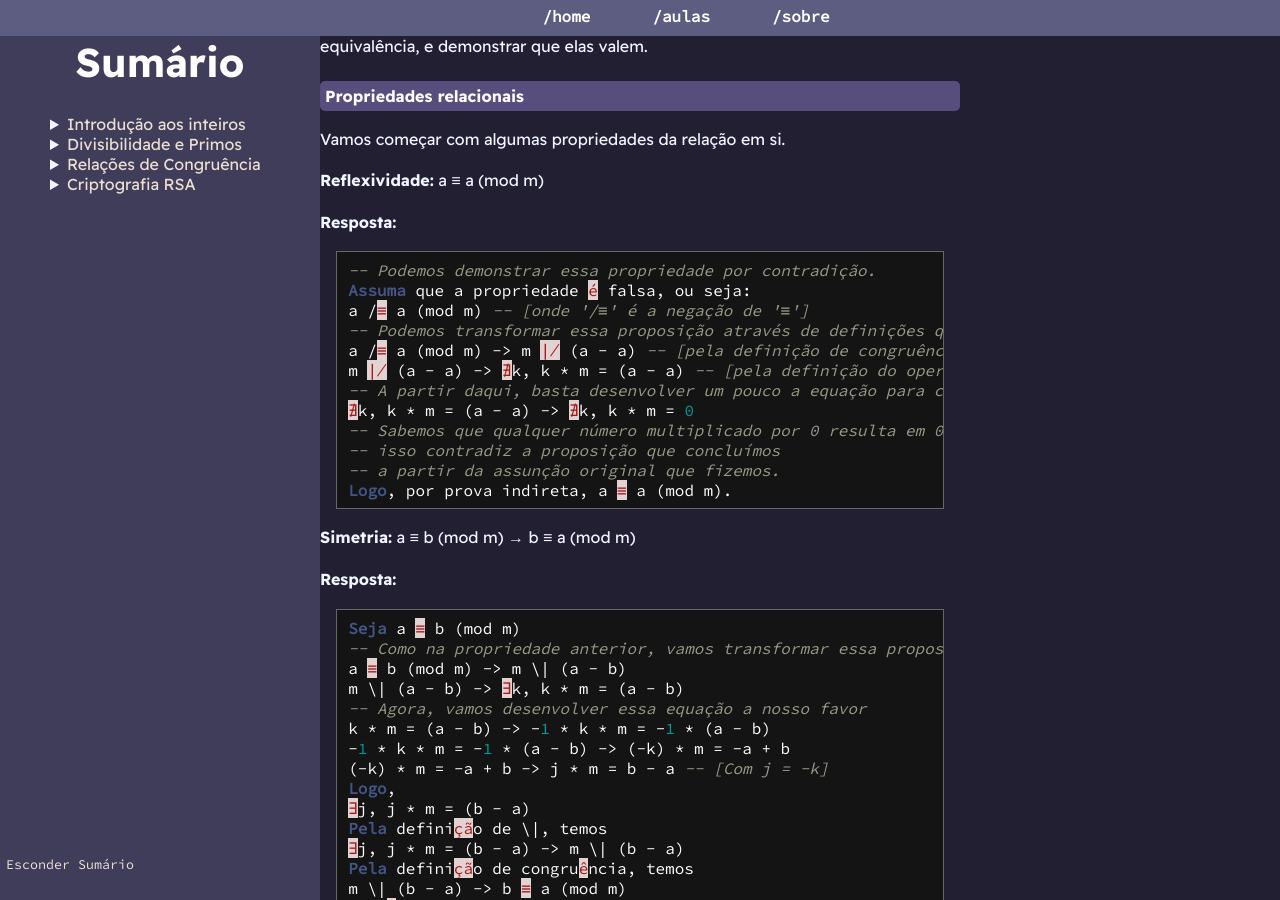
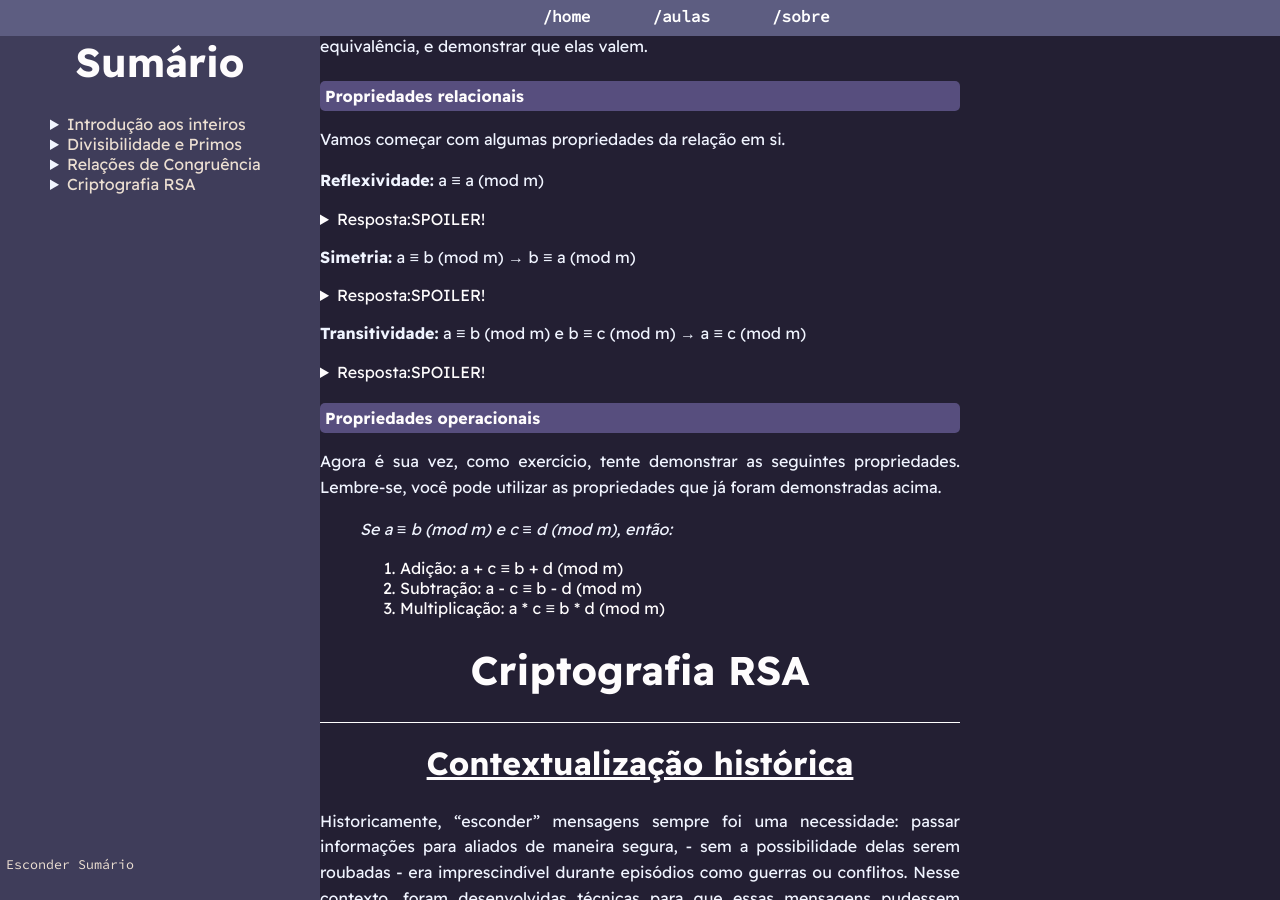
Before and after one commit to PETCC-UFRN/minicurso-demons-mat, a Jekyll site: the page built from terceiroDia.md, in a window 1280 px wide and 900 px high, scrolled down 10379 px. Built offline with Jekyll 4.4.1, drawn with Linux system fonts in a browser that asks for light colours; some of the changed text lies outside the part shown.

Commit message:
adicionado caixa de spoiler nos exercicios do dia 3

````diff
--- a/terceiroDia.md
+++ b/terceiroDia.md
@@ -455,7 +455,10 @@ Vamos começar com algumas propriedades da relação em si.
 
 **Reflexividade:** a ≡ a (mod m)
 
-**Resposta:**
+
+<details>
+<summary> Resposta:SPOILER! </summary>
+<div markdown="1">
 ```haskell
 -- Podemos demonstrar essa propriedade por contradição.
 Assuma que a propriedade é falsa, ou seja:
@@ -470,9 +473,14 @@ m ∤ (a - a) -> ∄k, k * m = (a - a) -- [pela definição do operador '\|' que
 -- a partir da assunção original que fizemos.
 Logo, por prova indireta, a ≡ a (mod m).
 ```
+</div>
+</details>
+
 **Simetria:** a ≡ b (mod m) → b ≡ a (mod m)
 
-**Resposta:**
+<details>
+<summary> Resposta:SPOILER! </summary>
+<div markdown="1">
 ```haskell
 Seja a ≡ b (mod m)
 -- Como na propriedade anterior, vamos transformar essa proposição
@@ -490,9 +498,14 @@ Pela definição de congruência, temos
 m \| (b - a) -> b ≡ a (mod m)
 Que é o que queriamos demonstrar.
 ```
+</div>
+</details>
+
 **Transitividade:** a ≡ b (mod m) e b ≡ c (mod m) → a ≡ c (mod m)
 
-**Resposta:**
+<details>
+<summary> Resposta:SPOILER! </summary>
+<div markdown="1">
 ```haskell
 Seja a ≡ b (mod m), e  b ≡ c (mod m)
 -- Já sabe o que fazer né? Transformar a proposição utilizando as definições
@@ -519,6 +532,9 @@ Pela definição de congruência, temos
 m \| (a - c) -> a ≡ c (mod m)
 Que é o que queriamos demonstrar.
 ```
+</div>
+</details>
+
 
 #### **Propriedades operacionais**
 Agora é sua vez, como exercício, tente demonstrar as seguintes propriedades. Lembre-se, você pode utilizar as propriedades
````
Also changed, not shown: 3 other files.
